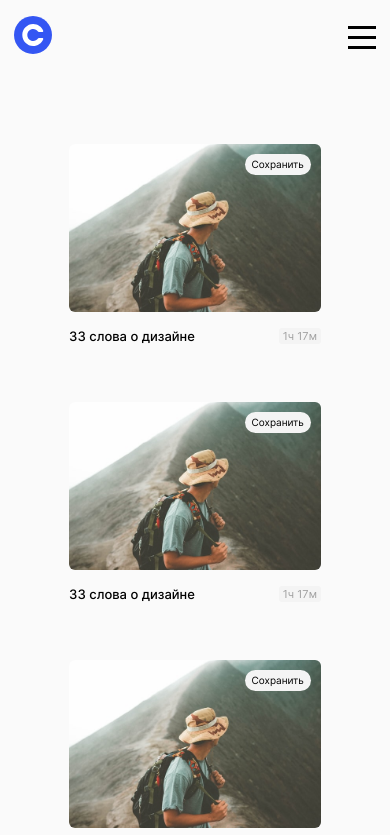
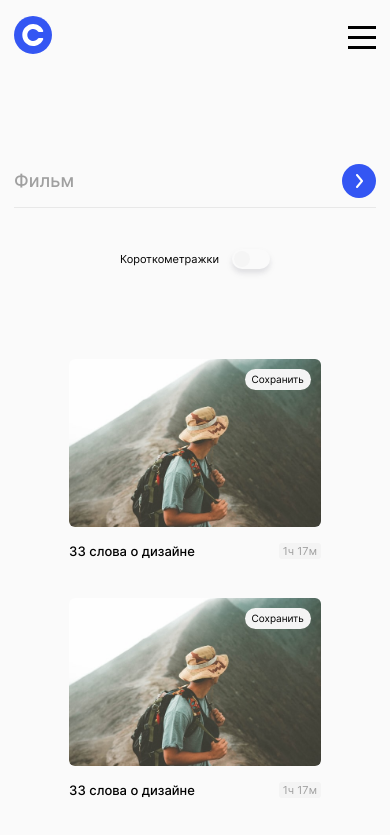
Before and after one commit to Imjogan/movies-explorer-frontend, a React (Create React App) app: page /movies in a window 390 px wide. Shown: the top 835 px of the page. Built offline with nearby package versions, Linux system fonts and the light colour scheme.

Commit message:
закончен компонент movie

```diff
--- a/src/components/Button/Button.css
+++ b/src/components/Button/Button.css
@@ -9,7 +9,7 @@
   align-items: center;
   text-align: center;
   text-decoration: none;
-  transition: opacity .3s ease-in-out;
+  transition: opacity 0.3s ease-in-out;
 }
 
 .button:hover {
@@ -48,7 +48,7 @@
   font-weight: normal;
   font-size: 10px;
   line-height: 9px;
-  background: #F4F4F4;
+  background: #f4f4f4;
   border-radius: 30px;
   margin: 0;
   padding: 6px 7px;
@@ -60,10 +60,11 @@
   position: absolute;
   top: 14px;
   right: 14px;
-  background: #EE3465;
+  background: #ee3465;
   background-image: url(../../images/check.svg);
   background-repeat: no-repeat;
   background-position: center;
+  object-fit: cover;
   width: 21px;
   height: 21px;
   border-radius: 30px;
@@ -73,14 +74,39 @@
   position: absolute;
   top: 14px;
   right: 14px;
-  background: #F4F4F4;
+  background: #f4f4f4;
   border-radius: 30px;
   background-image: url(../../images/delete.svg);
   background-repeat: no-repeat;
   background-position: center;
+  object-fit: cover;
   width: 21px;
   height: 21px;
   opacity: 0;
+}
+
+.button_type_more {
+  margin: 50px auto 80px;
+  background: #f4f4f4;
+  border-radius: 6px;
+  padding: 10px 60px;
+  font-style: normal;
+  font-weight: 500;
+  font-size: 12px;
+  line-height: 15px;
+  width: 320px;
+}
+
+.button_type_search {
+  background: #3456F3;
+  border-radius: 48px;
+  background-image: url(../../images/arrow.svg);
+  background-repeat: no-repeat;
+  background-position: center;
+  object-fit: cover;
+  width: 34px;
+  height: 34px;
+  margin-left: 46px;
 }
 
 .button_visible {
@@ -110,4 +136,8 @@
     right: 10px;
     opacity: 1;
   }
+
+  .button_type_more {
+    width: 240px;
+  }
 }
--- a/src/components/Button/Button.js
+++ b/src/components/Button/Button.js
@@ -31,6 +31,8 @@ const Button = ({
       ${type === 'save' && `button_type_save ${additionalClass}`}
       ${type === 'saved' && 'button_type_saved'}
       ${type === 'delete' && `button_type_delete ${additionalClass}`}
+      ${type === 'more' && 'button_type_more'}
+      ${type === 'search' && 'button_type_search'}
       `}
           type={buttonType || 'button'}
           onClick={onClick}
--- a/src/components/FilterCheckbox/FilterCheckbox.css
+++ b/src/components/FilterCheckbox/FilterCheckbox.css
@@ -0,0 +1,93 @@
+.filter-checkbox {
+  margin: 32px 0 0;
+  display: flex;
+  align-items: center;
+}
+
+.filter-checkbox__switch {
+  position: relative;
+  display: inline-block;
+  width: 38px;
+  height: 20px;
+  margin-right: 14px;
+}
+
+.filter-checkbox__checkbox {
+  display: none;
+}
+
+.filter-checkbox__round {
+  position: absolute;
+  cursor: pointer;
+  top: 0;
+  left: 0;
+  right: 0;
+  bottom: 0;
+  background-color: #fafafa;
+  transition: 0.3s ease-in-out;
+  box-shadow: 0px 4px 4px rgba(50, 50, 71, 0.08),
+    0px 4px 8px rgba(50, 50, 71, 0.06);
+  border-radius: 16px;
+}
+
+.filter-checkbox__round:before {
+  position: absolute;
+  content: '';
+  height: 16px;
+  width: 16px;
+  left: 2px;
+  bottom: 2px;
+  background-color: #f5f5f5;
+  transition: 0.3s ease-in-out;
+  border-radius: 50%;
+}
+
+.filter-checkbox__checkbox:checked + .filter-checkbox__round:before {
+  background-color: #2be080;
+  transform: translateX(18px);
+}
+
+.filter-checkbox__title {
+  margin: 0;
+  font-style: normal;
+  font-weight: normal;
+  font-size: 13px;
+  line-height: 18px;
+}
+
+@media screen and (max-width: 768px) {
+  .filter-checkbox__switch {
+    margin: 0 0 0 16px;
+    order: 1;
+  }
+
+  .filter-checkbox__title {
+    order: 0;
+  }
+
+  .filter-checkbox {
+    margin: 29px 0 0;
+  }
+
+  .filter-checkbox {
+    justify-content: flex-end;
+  }
+}
+
+@media screen and (max-width: 425px) {
+  .filter-checkbox__switch {
+    margin: 0 0 0 13px;
+  }
+
+  .filter-checkbox__title {
+    font-size: 11px;
+  }
+
+  .filter-checkbox {
+    margin: 41px 0 0;
+  }
+
+  .filter-checkbox {
+    justify-content: center;
+  }
+}
--- a/src/components/FilterCheckbox/FilterCheckbox.js
+++ b/src/components/FilterCheckbox/FilterCheckbox.js
@@ -0,0 +1,27 @@
+import './FilterCheckbox.css';
+import { useCallback, useState } from 'react';
+
+const FilterCheckbox = () => {
+  const [isChecked, setIsChecked] = useState(false);
+
+  const handleCheck = useCallback(() => {
+    setIsChecked(!isChecked);
+  }, [isChecked]);
+
+  return (
+    <section className="filter-checkbox">
+      <label class="filter-checkbox__switch">
+        <input
+          onClick={handleCheck}
+          className="filter-checkbox__checkbox"
+          type="checkbox"
+          checked={isChecked}
+        />
+        <span class="filter-checkbox__round"></span>
+      </label>
+      <p className="filter-checkbox__title">Короткометражки</p>
+    </section>
+  );
+};
+
+export default FilterCheckbox;
--- a/src/components/Movies/Movies.css
+++ b/src/components/Movies/Movies.css
@@ -1,21 +1,5 @@
 .movies {
   display: flex;
   flex-direction: column;
-  height: 100vh;
+  height: 100%;
 }
-
-.movies-list {
-  padding: 70px 70px 28px;
-  list-style: none;
-  display: grid;
-  justify-content: center;
-  align-content: center;
-  grid-template-columns: repeat(auto-fit, minmax(300px, 1fr));
-  grid-template-rows: repeat(auto-fit, 1fr);
-  grid-gap: 58px 30px;
-  font-size: 0;
-}
-
-.movies-list__element {
-  margin: 0 auto;
-}
--- a/src/components/Movies/Movies.js
+++ b/src/components/Movies/Movies.js
@@ -1,7 +1,9 @@
 import './Movies.css';
-import MoviesCard from '../MoviesCard/MoviesCard';
+import MoviesCardList from '../MoviesCardList/MoviesCardList';
 import Header from '../Header/Header';
 import Footer from '../Footer/Footer';
+import Button from '../Button/Button';
+import SearchForm from '../SearchForm/SearchForm';
 
 const Movies = ({ isTablet, isLoggedIn, openSideMenu }) => {
   return (
@@ -12,26 +14,9 @@ const Movies = ({ isTablet, isLoggedIn, openSideMenu }) => {
         openSideMenu={openSideMenu}
         theme={'white'}
       />
-      <ul className="movies-list">
-        <li className="movies-list__element">
-          <MoviesCard />
-        </li>
-        <li className="movies-list__element">
-          <MoviesCard />
-        </li>
-        <li className="movies-list__element">
-          <MoviesCard />
-        </li>
-        <li className="movies-list__element">
-          <MoviesCard />
-        </li>
-        <li className="movies-list__element">
-          <MoviesCard />
-        </li>
-        <li className="movies-list__element">
-          <MoviesCard />
-        </li>
-      </ul>
+      <SearchForm />
+      <MoviesCardList />
+      <Button text={'Ещё'} type={'more'} />
       <Footer />
     </section>
   );
--- a/src/components/MoviesCard/MoviesCard.css
+++ b/src/components/MoviesCard/MoviesCard.css
@@ -6,7 +6,6 @@
   font-size: 0;
   position: relative;
   margin: 0;
-  max-width: 360px;
   width: 100%;
 }
 
--- a/src/components/MoviesCardList/MoviesCardList.css
+++ b/src/components/MoviesCardList/MoviesCardList.css
@@ -0,0 +1,36 @@
+.movies-list {
+  padding: 70px 70px 28px;
+  list-style: none;
+  max-width: 1140px;
+  margin: 0 auto;
+  display: grid;
+  justify-content: center;
+  align-content: center;
+  grid-template-columns: repeat(auto-fit, minmax(300px, 1fr));
+  grid-gap: 58px 30px;
+  font-size: 0;
+}
+
+.movies-list__element {
+  margin: 0 auto;
+}
+
+@media screen and (max-width: 1280px) {
+  .movies-list {
+    margin: 0;
+  }
+}
+
+@media screen and (max-width: 768px) {
+  .movies-list {
+    padding: 70px 30px 10px;
+    grid-gap: 47px 30px;
+  }
+}
+
+@media screen and (max-width: 425px) {
+  .movies-list {
+    padding: 40px 10px 13px;
+    grid-gap: 39px 30px;
+  }
+}
--- a/src/components/MoviesCardList/MoviesCardList.js
+++ b/src/components/MoviesCardList/MoviesCardList.js
@@ -1,17 +1,8 @@
-import './Movies.css';
+import './MoviesCardList.css';
 import MoviesCard from '../MoviesCard/MoviesCard';
-import Header from '../Header/Header';
-import Footer from '../Footer/Footer';
 
-const Movies = ({ isTablet, isLoggedIn, openSideMenu }) => {
+const MoviesCardList = () => {
   return (
-    <section className="movies">
-      <Header
-        isTablet={isTablet}
-        isLoggedIn={isLoggedIn}
-        openSideMenu={openSideMenu}
-        theme={'white'}
-      />
     <ul className="movies-list">
       <li className="movies-list__element">
         <MoviesCard />
@@ -31,10 +22,26 @@ const Movies = ({ isTablet, isLoggedIn, openSideMenu }) => {
       <li className="movies-list__element">
         <MoviesCard />
       </li>
+      <li className="movies-list__element">
+        <MoviesCard />
+      </li>
+      <li className="movies-list__element">
+        <MoviesCard />
+      </li>
+      <li className="movies-list__element">
+        <MoviesCard />
+      </li>
+      <li className="movies-list__element">
+        <MoviesCard />
+      </li>
+      <li className="movies-list__element">
+        <MoviesCard />
+      </li>
+      <li className="movies-list__element">
+        <MoviesCard />
+      </li>
     </ul>
-      <Footer />
-    </section>
   );
 };
 
-export default Movies;
+export default MoviesCardList;
--- a/src/components/SearchForm/SearchForm.css
+++ b/src/components/SearchForm/SearchForm.css
@@ -0,0 +1,64 @@
+.search-form {
+  margin: 0;
+  padding: 70px 70px 47px;
+  display: flex;
+  flex-direction: column;
+}
+
+.search-form__form {
+  width: 100%;
+}
+
+.search-form__line-box {
+  width: 100%;
+  display: flex;
+  padding-bottom: 13px;
+  border-bottom: 1px solid #e8e8e8;
+}
+
+.search-form__input {
+  width: calc(100% - 80px);
+  margin: 0;
+  padding: 0;
+  border: none;
+  background-color: transparent;
+  font-style: normal;
+  font-weight: 500;
+  font-size: 28px;
+  line-height: 34px;
+  outline: 0;
+}
+
+.search-form__input::placeholder {
+  font-style: normal;
+  font-weight: 500;
+  font-size: 28px;
+  line-height: 34px;
+  color: #A0A0A0;
+}
+
+@media screen and (max-width: 768px) {
+  .search-form {
+    padding: 80px 30px 60px;
+  }
+}
+
+@media screen and (max-width: 425px) {
+  .search-form {
+    padding: 90px 14px 50px;
+  }
+
+  .search-form__line-box {
+    padding-bottom: 9px;
+  }
+
+  .search-form__input {
+    font-size: 18px;
+    line-height: 22px;
+  }
+
+  .search-form__input::placeholder {
+    font-size: 18px;
+    line-height: 22px;
+  }
+}
--- a/src/components/SearchForm/SearchForm.js
+++ b/src/components/SearchForm/SearchForm.js
@@ -0,0 +1,24 @@
+import './SearchForm.css';
+import Button from '../Button/Button';
+import FilterCheckbox from '../FilterCheckbox/FilterCheckbox';
+
+const SearchForm = () => {
+  return (
+    <section className="search-form">
+      <form className="search-form__form">
+        <div className="search-form__line-box">
+          <input
+            className="search-form__input"
+            minLength="5"
+            placeholder="Фильм"
+            required
+          />
+          <Button type="search" buttonType="submit" />
+        </div>
+        <FilterCheckbox />
+      </form>
+    </section>
+  );
+};
+
+export default SearchForm;
```
Also changed, not shown: src/images/arrow.svg (added). Lines whose indentation alone changed are shown as unchanged.
